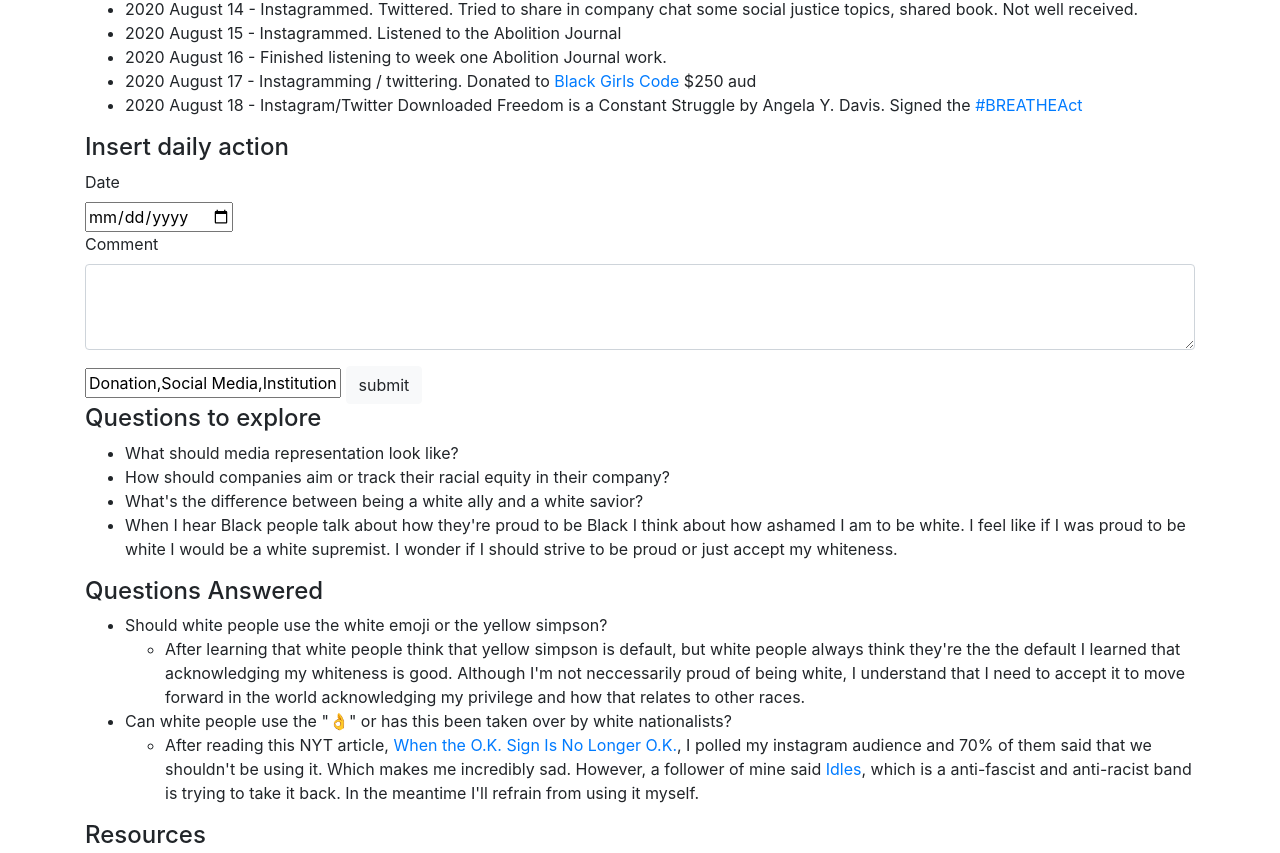
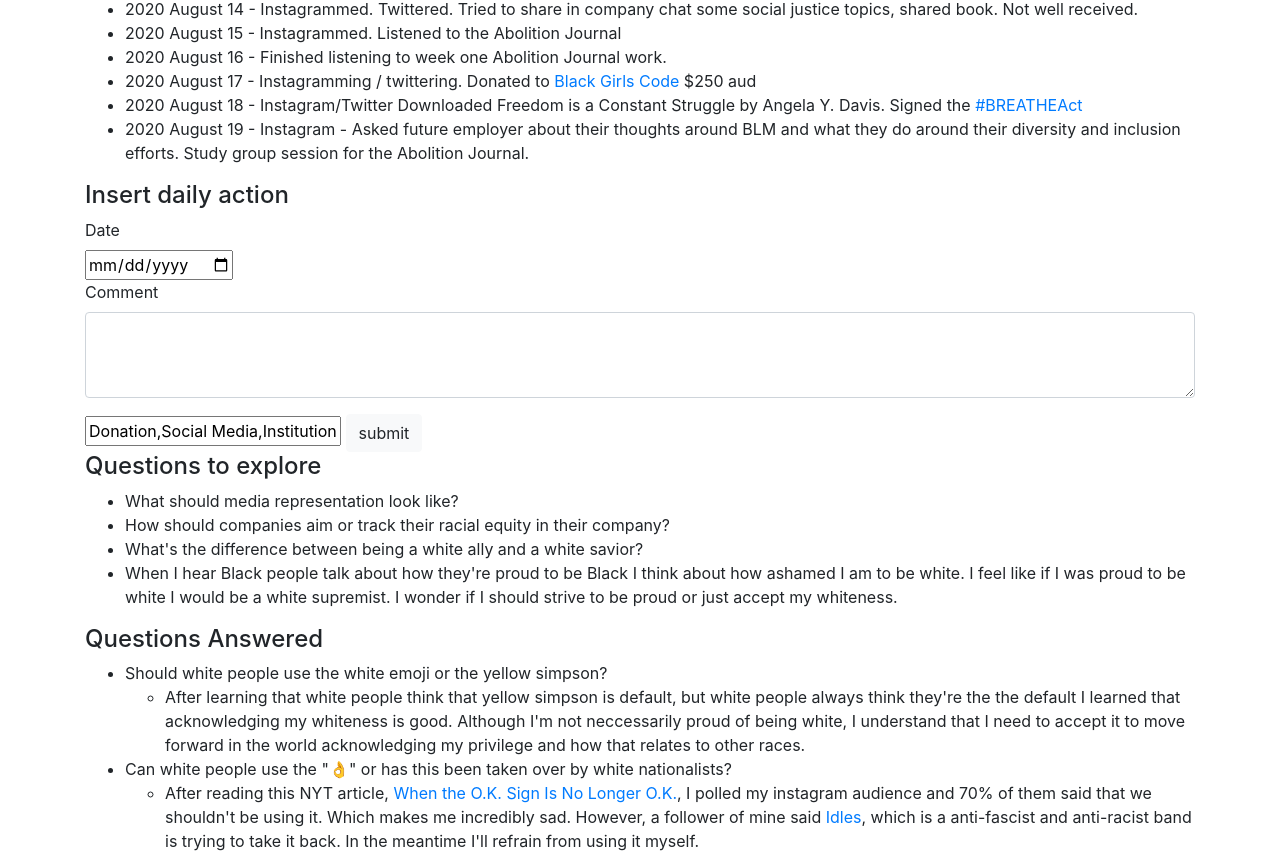
Before and after one commit to nikkiricks/anti-racism-work, a website: page index.html in a window 1280 px wide. Shown: the part 3867-4720 px from the top of the page. Drawn offline with nearby package versions, Linux system fonts and the light colour scheme.

Commit message:
daily update

```diff
--- a/index.html
+++ b/index.html
@@ -389,6 +389,7 @@
         <li>2020 August 16 - Finished listening to week one Abolition Journal work. </li>
         <li>2020 August 17 - Instagramming / twittering. Donated to <a href="https://donorbox.org/support-black-girls-code" target="_blank" rel="noopener noreferrer">Black Girls Code</a> $250 aud </li>
         <li>2020 August 18 - Instagram/Twitter Downloaded Freedom is a Constant Struggle by Angela Y. Davis. Signed the <a href="https://actionnetwork.org/petitions/breathe-dnc?source=tw_share-upsell" target="_blank" rel="noopener noreferrer">#BREATHEAct</a> </li>
+        <li>2020 August 19 - Instagram - Asked future employer about their thoughts around BLM and what they do around their diversity and inclusion efforts. Study group session for the Abolition Journal.</li>
       </ul>
 
       <h4>Insert daily action</h4>
```
